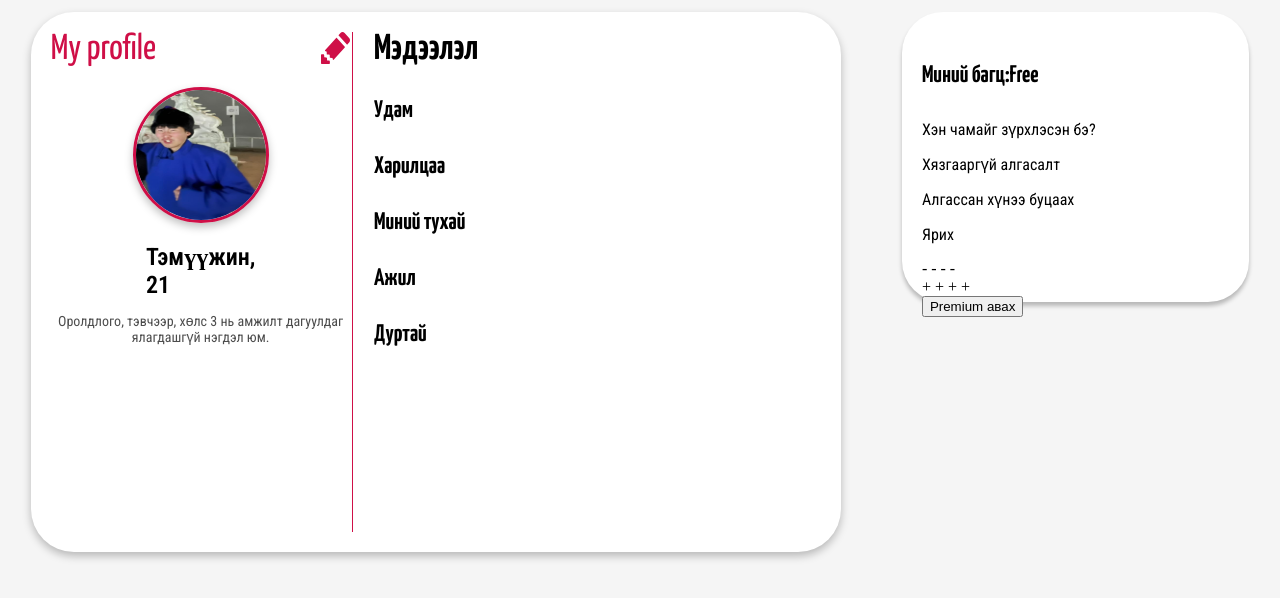
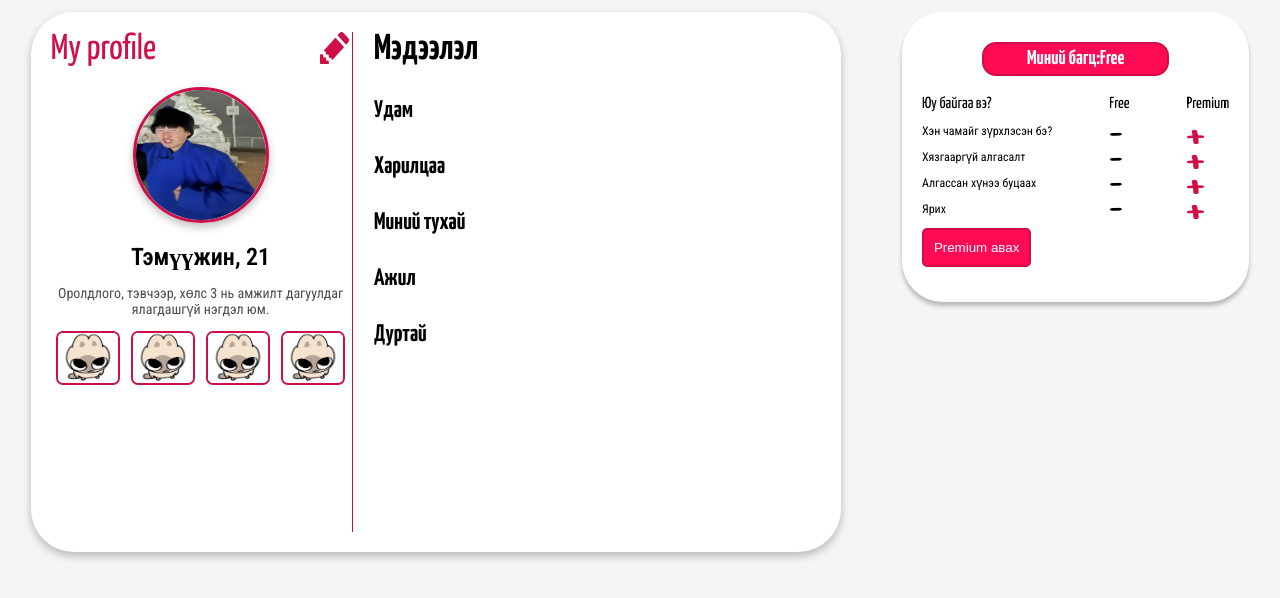
Before and after one commit to vrvntslmn/numdate, a plain HTML site: page profile.html in a window 1280 px wide. Shown: the part 68-666 px from the top of the page. Drawn offline with Linux system fonts and the light colour scheme.

Commit message:
subscription fixed

```diff
--- a/profile.html
+++ b/profile.html
@@ -5,12 +5,8 @@
     <meta name="viewport" content="width=device-width, initial-scale=1.0">
     <title>Document</title>
     <link rel="stylesheet" type="text/css" href="styles.css">
-    <link rel="preconnect" href="https://fonts.googleapis.com">
     <link rel="preconnect" href="https://fonts.gstatic.com" crossorigin>
-    <link href="https://fonts.googleapis.com/css2?family=Roboto+Condensed:wght@300;400;700&display=swap" rel="stylesheet">
-    <link href="https://fonts.googleapis.com/css2?family=Roboto+Condensed:ital,wght@0,100..900;1,100..900&family=Yanone+Kaffeesatz:wght@200..700&display=swap" rel="stylesheet">
-    <link href="https://fonts.googleapis.com/css2?family=Roboto+Condensed:wght@300;400;700&display=swap" rel="stylesheet">
-    <link href='https://fonts.googleapis.com/css?family=Yanone Kaffeesatz' rel='stylesheet'>
+    <link href="https://fonts.googleapis.com/css2?family=Nerko+One&family=Roboto+Condensed:ital,wght@0,100..900;1,100..900&family=Yanone+Kaffeesatz:wght@200..700&display=swap" rel="stylesheet">
 
 </head>
 <body>
@@ -57,7 +53,7 @@
     <main>
         <div class="main-container">
             <article>
-                <div>
+                <div class="profile-head">
                     <h2>
                     My profile
                     </h2>
@@ -69,11 +65,11 @@
                 </div>
                 <p class="name">Тэмүүжин, <span>21</span></p>
                 <p class="bio">Оролдлого, тэвчээр, хөлс 3 нь амжилт дагуулдаг ялагдашгүй нэгдэл юм.</p>
-                <div>
-                    <img>
-                    <img>
-                    <img>
-                    <img>
+                <div class="user-image-container">
+                    <img class="border-red" src="./img/image.jpeg" alt="user photo">
+                    <img class="border-red" src="./img/image.jpeg" alt="user photo">
+                    <img class="border-red" src="./img/image.jpeg" alt="user photo">
+                    <img class="border-red" src="./img/image.jpeg" alt="user photo">
                 </div>
                 <audio>
 
@@ -109,23 +105,29 @@
                 Миний багц:<span>Free</span>
             </h4>
             <div>
+                <div class="description">
+                    <h4>Юу байгаа вэ?</h4>
                     <p>Хэн чамайг зүрхлэсэн бэ?</p>
                     <p>Хязгааргүй алгасалт</p>
                     <p>Алгассан хүнээ буцаах</p>
                     <p>Ярих</p>
                 </div>
-            <div>
-                -
-                -
-                -
-                -
+                <div class="minus">
+                    <h4>Free</h4>
+                    <p>-</p>
+                    <p>-</p>
+                    <p>-</p>
+                    <p>-</p>
                 </div>
-            <div>
-                +
-                +
-                +
-                +
+                <div class="plus">
+                    <h4>Premium</h4>
+                    <p>+</p>
+                    <p>+</p>
+                    <p>+</p>
+                    <p>+</p>
                 </div>
+            </div>
+
             <button>Premium авах</button>
         </article>
     </main>
--- a/styles.css
+++ b/styles.css
@@ -15,6 +15,7 @@ h2{
     font-family:"Yanone Kaffeesatz", sans-serif;
     font-weight: 400;
     font-size: 36px;
+    margin: 0;
 }
 
 h3{
@@ -89,7 +90,7 @@ div.main-container > article{
     min-width: 300px;
 }
 
-div.main-container > article :first-child{
+div.profile-head{
     margin: 0px;
     display: flex;
     width: 100%;
@@ -132,6 +133,25 @@ div.avatar > img{
     color: rgba(0, 0, 0, 0.7);
 }
 
+
+
+.border-red{
+    height: 50px;
+    width: 20%;
+    border:2px solid #CF0F47;
+    border-radius: 7px;
+}
+
+
+
+.user-image-container{
+    display: flex;
+    height: 100%;
+    width: 100%;
+    justify-content: space-around;
+}
+
+
 .redline{
     width: 1px;
     height: 500px;
@@ -151,6 +171,59 @@ article.subscription{
     border-radius: 41px;
     box-shadow: 0px 4px 4px rgba(0, 0, 0, 0.25);
     min-width: 300px;
+}
+
+article.subscription > h4{
+    margin: 10px 60px;
+    font-size: 20px;
+    text-align: center;
+    padding: 5px 0px;
+    background-color: #FF0B55;
+    border: 2px solid #CF0F47;
+    border-radius: 14px;
+    color:white;
+
+}
+
+article.subscription > div{
+    display: flex;
+    justify-content: space-between;
+}
+
+article.subscription > div h4{
+    font-size: 16px;
+    font-weight: 400;
+    margin: 10px 0px;
+}
+
+.description p{
+    font-size: 12px;
+}
+
+.minus p{
+    margin: 0;
+    font-family:'Nerko One';
+    font-size: 32px;
+    font-weight: 400;
+    line-height: 25px;
+}
+
+.plus p{
+    margin: 0;
+    color:#CF0F47;
+    font-family:'Nerko One';
+    font-size: 32px;
+    font-weight: 400;
+    line-height: 25px;
+}
+
+article.subscription button:last-of-type{
+    color:white;
+    background-color:#FF0B55;
+    border: 2px solid #CF0F47;
+    padding: 10px;
+    border-radius: 5px;
+
 }
 
 
```
Lines whose indentation alone changed are shown as unchanged.
